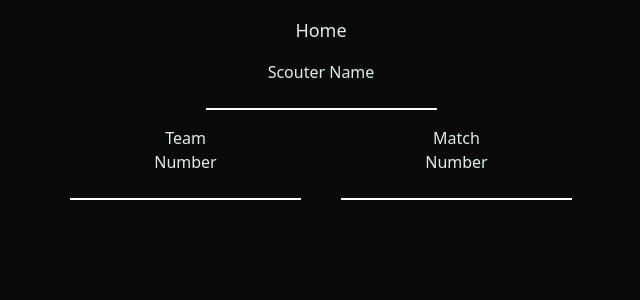
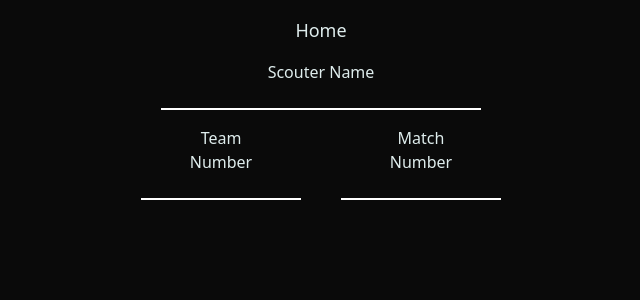
Before and after one commit to TVA018/scouting-app-practice, a React (Vite) app: page / in a window 1280 px wide. Shown: the top 300 px of the page, without its empty margins (319-959 px from the left). Built offline with nearby package versions, Linux system fonts and the light colour scheme.

Commit message:
Fix dynamic scaling LabeledTextInput

```diff
--- a/package.json
+++ b/package.json
@@ -7,7 +7,8 @@
     "dev": "vite",
     "build": "tsc -b && vite build",
     "lint": "eslint .",
-    "preview": "vite preview"
+    "preview": "vite preview",
+    "tailwind-watch": "tailwindcss build -i resources/css/site.css -o public/css/style.css --watch"
   },
   "dependencies": {
     "@tailwindcss/vite": "^4.0.14",
--- a/src/App.tsx
+++ b/src/App.tsx
@@ -9,13 +9,16 @@ function App() {
             Home
         </h1>
       </div>
-      <div className='flex flex-row w-full justify-center gap-10 my-4'>
-        <LabeledTextInput id="scouter-name" name="scouter-name" width='10'>Scouter Name</LabeledTextInput>
-      </div>
-      <div className='flex flex-row w-full justify-center gap-10 my-4'>
-        <LabeledTextInput id="team-number" name="team-number" width='10'>Team<br/>Number</LabeledTextInput>
-        <LabeledTextInput id="match-number" name="match-number" width='10'>Match<br/>Number</LabeledTextInput>
-      </div>
+
+      <form>
+        <div className='flex flex-row w-full justify-center gap-10 my-4'>
+          <LabeledTextInput id="scouter-name" name="scouter-name" width='w-xs'>Scouter Name</LabeledTextInput>
+        </div>
+        <div className='flex flex-row w-full justify-center gap-10 my-4'>
+          <LabeledTextInput id="team-number" name="team-number" width='w-40'>Team<br/>Number</LabeledTextInput>
+          <LabeledTextInput id="match-number" name="match-number" width='w-40'>Match<br/>Number</LabeledTextInput>
+        </div>
+      </form>
     </>
   )
 }
--- a/src/components/LabeledTextInput.tsx
+++ b/src/components/LabeledTextInput.tsx
@@ -1,3 +1,5 @@
+import '../global.css'
+
 interface Properties {
     children: any;
     id: string;
@@ -5,11 +7,13 @@ interface Properties {
     width?: string;
 }
 
-const LabeledTextInput = ({id, name, children, width="100"}: Properties) => {
+const LabeledTextInput = ({id, name, children, width}: Properties) => {
+  const divTailwindCSS = `flex flex-col ${width} align-center`
+
   return (
-    <div className={`flex flex-col w-${width} align-center`}>
-        <label className="text-md text-center" htmlFor={id}>{children}</label>
-        <input type="text" className='border-b-2 border-white text-md text-center' id={id} name={name}></input>
+    <div className={divTailwindCSS}>
+        <label className="text-md text-center w-full" htmlFor={id}>{children}</label>
+        <input type="text" className='border-b-2 border-white text-md text-center w-full' id={id} name={name}></input>
     </div>
   )
 }
--- a/src/global.css
+++ b/src/global.css
@@ -1,5 +1,8 @@
 @import "tailwindcss";
-html, body {
+
+
+
+html, body, form {
     width: 100%;
 }
 
```
Also changed, not shown: src/components/TeamChoices.tsx (added).
